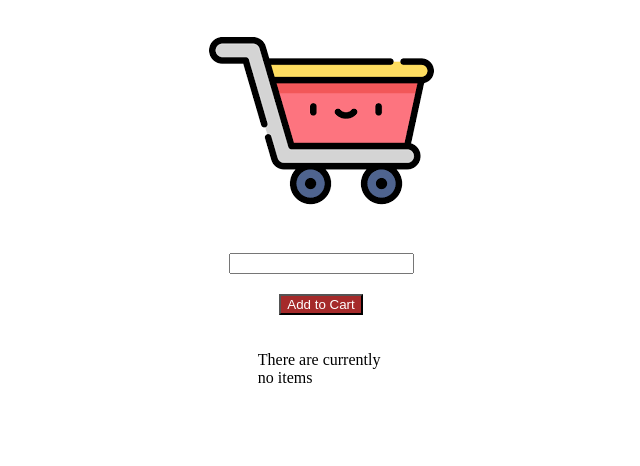
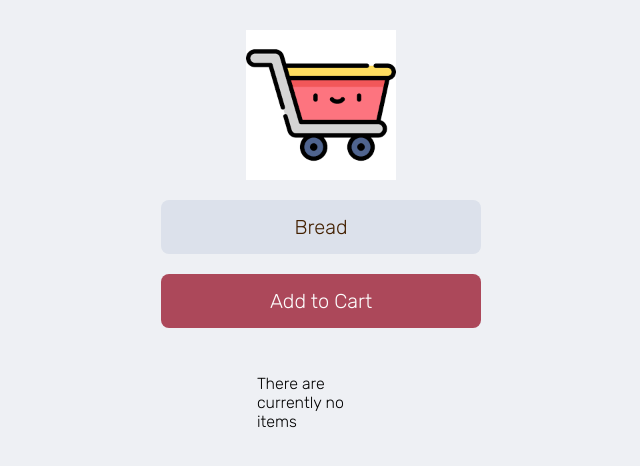
Before and after one commit to BusterB2/CommuneCart, a plain HTML site: page index.html in a window 1280 px wide. Shown: the whole page, without its empty margins (319-959 px from the left). Drawn offline with Linux system fonts and the light colour scheme; no server answers.

Commit message:
Delete feature, style app
- Styling
- Deletion feature
- Remove comments
- Input focus

```diff
--- a/index.html
+++ b/index.html
@@ -6,11 +6,14 @@
         <title>Shared Cart</title>
         <link rel="icon" href="images/favicon.ico" type="image/x-icon">
         <link rel="stylesheet" href="styles.css">
+        <link rel="stylesheet" href="https://fonts.googleapis.com/css2?family=Rubik:wght@300&display=swap">
     </head>
     <body>
-        <img src="images/shopping-cart.png">
-        <input id="input" type="text">
-        <button id="add-button">Add to Cart</button>
+        <div class="container">
+            <img src="images/shopping-cart.png">
+            <input id="input" type="text" value="Bread">
+            <button id="add-button">Add to Cart</button>
+        </div>
         <script type="module" src="script.js"></script>
     </body>
 </html>
--- a/script.js
+++ b/script.js
@@ -26,15 +26,18 @@ document.addEventListener('DOMContentLoaded', function() {
 })
 
 function appendItemstoCart(items, ele) {
-    let s = '';
-    for(let item of items)
-    //  s += `<p>${item}</p>`;
-        s += `<button class="item-button">${item[1]}</button>`;
-    ele.innerHTML = s;
+    for(let item of items) {
+        let button = document.createElement('li');
+        button.class = 'item-button';
+        button.textContent = item[1];
+        button.addEventListener('dblclick', () => {
+            remove(ref(database, `Entries/${item[0]}`));
+        })
+        ele.append(button);
+    }
 }
 
 //fetch from firebase
-//whenever DB updates - but how does it work at start too?
 onValue(listItems, function(snapshot) {
     let itemsArr = Object.entries(snapshot.val());
     console.log(itemsArr);
@@ -45,15 +48,5 @@ onValue(listItems, function(snapshot) {
     appendItemstoCart(itemsArr, div);
 })
 
-
-/*
-Storage:
-Get all from DB
-Add new             push()
-Delete
-
-Display:
-Get all from DB
-Add new directly
-Delete directly
-*/
+document.getElementsByTagName('input')[0].addEventListener('focusin', () => {document.getElementsByTagName('input')[0].value = "";})
+document.getElementsByTagName('input')[0].addEventListener('focusout', () => {document.getElementsByTagName('input')[0].value = "Bread";})
--- a/styles.css
+++ b/styles.css
@@ -1,24 +1,43 @@
-img {
-    display: block;
-    margin: auto;
-    max-width: 50%;
-    max-height: 10%;
+html, body {
+    margin: 0;
+    padding: 0;
+    font-family: 'Rubik', sans-serif;
+    background-color: #EEF0F4;
 }
 
-#input, #add-button {
-    display: block;
-    margin: 20px auto;
-    max-width: 80%;
-    max-height: 10%;
+.container {
+    display: flex;
+    flex-direction: column;
+    max-width: 320px;
+    margin: 30px auto;
 }
 
-#input {
-    text-align: center;
+img {
+    width: 150px;
+    margin: 0 auto;
 }
 
-#add-button {
-    color: white;
-    background-color: brown;
+input {
+    color: #432000;
+    background-color: #DCE1EB;
+    border: 0;
+    padding: 15px;
+    border-radius: 8px;
+    font-size: 20px;
+    text-align: center;
+    font-family: 'Rubik', sans-serif;
+    margin: 20px 0;
+}
+
+button {
+    color: #FDFDFD;
+    background-color: #AC485A;
+    border: 0;
+    padding: 15px;
+    border-radius: 8px;
+    font-size: 20px;
+    text-align: center;
+    font-family: 'Rubik', sans-serif;
 }
 
 #cart {
@@ -29,7 +48,8 @@ img {
     justify-content: center;
 }
 
-#cart button {
+#cart li {
+    display: inline;
     margin: 10px;
     border: 2px solid green;
     padding: 10px;
```
